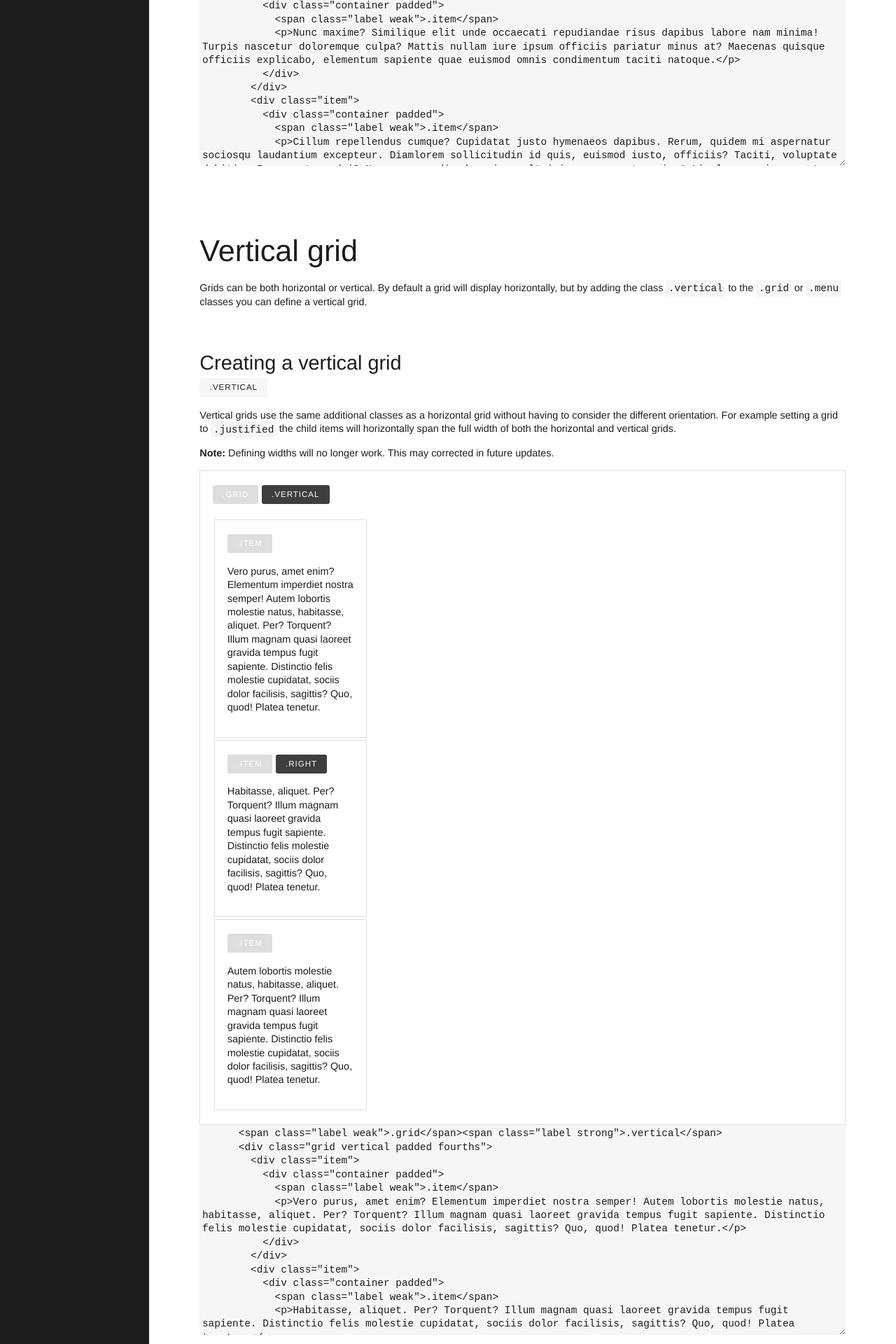
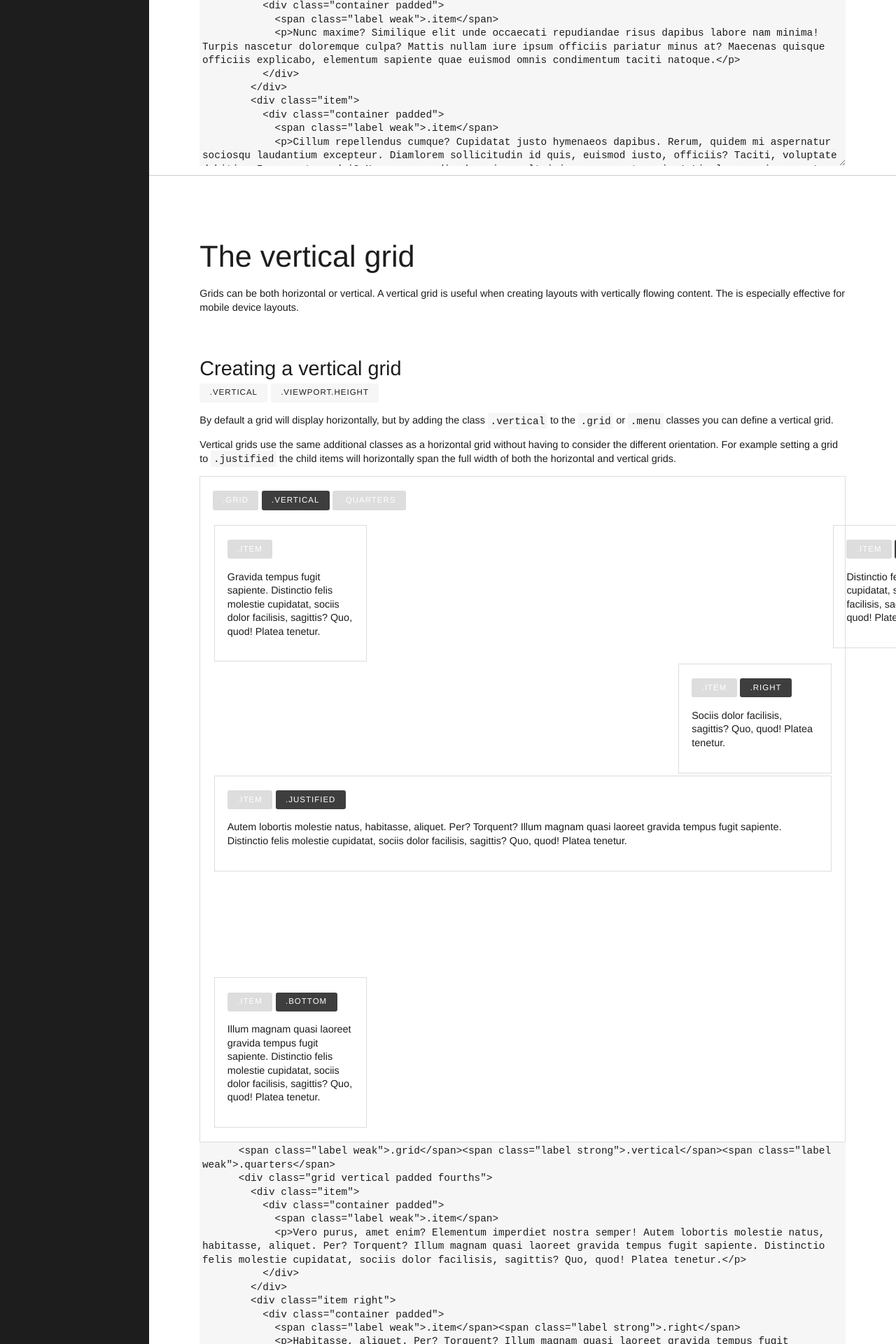
Before and after one commit to CoreyCrowden/semantic-wordpress-framework, a Jekyll site: the page built from docs/components/grid/index.html, in a window 1280 px wide. Shown: the part 3803-5723 px from the top of the page at 70% size. Built offline with Jekyll 4.4.1, drawn with Linux system fonts in a browser that asks for light colours.

Commit message:
Added vertical grid to docs and corrects a vertical grid height issue

```diff
--- a/docs/assets/css/main.css
+++ b/docs/assets/css/main.css
@@ -1010,6 +1010,109 @@ input[type="radio"] ~ label:after {
   border: solid #dddddd 1px;
 }
 
+.one.sixth,
+.grid.sixths > .item,
+.menu.sixths > .item {
+  -moz-flex: 1 1 16.66667%;
+  -ms-flex: 1 1 16.66667%;
+  flex: 1 1 16.66667%;
+  max-width: 16.66667%;
+}
+
+.one.fifth,
+.grid.fifths > .item,
+.menu.fifths > .item {
+  -moz-flex: 1 1 20%;
+  -ms-flex: 1 1 20%;
+  flex: 1 1 20%;
+  max-width: 20%;
+}
+
+.one.quarter,
+.one.fourth,
+.grid.fourths > .item,
+.menu.fourths > .item,
+.grid.quarters > .item,
+.menu.quarters > .item {
+  -moz-flex: 1 1 25%;
+  -ms-flex: 1 1 25%;
+  flex: 1 1 25%;
+  max-width: 25%;
+}
+
+.one.third,
+.two.sixths,
+.grid.thirds > .item,
+.menu.thirds > .item {
+  -moz-flex: 1 1 33.33333%;
+  -ms-flex: 1 1 33.33333%;
+  flex: 1 1 33.33333%;
+  max-width: 33.33333%;
+}
+
+.two.fifths {
+  -moz-flex: 1 1 40%;
+  -ms-flex: 1 1 40%;
+  flex: 1 1 40%;
+  max-width: 40%;
+}
+
+.one.half,
+.two.quarters,
+.two.fourths,
+.three.sixths,
+.grid.halves > .item,
+.menu.halves > .item {
+  -moz-flex: 1 1 50%;
+  -ms-flex: 1 1 50%;
+  flex: 1 1 50%;
+  max-width: 50%;
+}
+
+.three.fifths {
+  -moz-flex: 1 1 60%;
+  -ms-flex: 1 1 60%;
+  flex: 1 1 60%;
+  max-width: 60%;
+}
+
+.two.thirds,
+.four.sixths {
+  -moz-flex: 1 1 66.66667%;
+  -ms-flex: 1 1 66.66667%;
+  flex: 1 1 66.66667%;
+  max-width: 66.66667%;
+}
+
+.three.quarters,
+.three.fourths {
+  -moz-flex: 1 1 75%;
+  -ms-flex: 1 1 75%;
+  flex: 1 1 75%;
+  max-width: 75%;
+}
+
+.four.fifths {
+  -moz-flex: 1 1 80%;
+  -ms-flex: 1 1 80%;
+  flex: 1 1 80%;
+  max-width: 80%;
+}
+
+.five.sixths {
+  -moz-flex: 1 1 83.33333%;
+  -ms-flex: 1 1 83.33333%;
+  flex: 1 1 83.33333%;
+  max-width: 83.33333%;
+}
+
+.full.width {
+  -moz-flex: 1 1 100%;
+  -ms-flex: 1 1 100%;
+  flex: 1 1 100%;
+  max-width: 100%;
+}
+
 .grid,
 .menu {
   display: -moz-flex;
@@ -1035,6 +1138,13 @@ input[type="radio"] ~ label:after {
   flex-direction: column;
 }
 
+.grid.vertical > .item,
+.menu.vertical > .item {
+  -moz-flex: none;
+  -ms-flex: none;
+  flex: none;
+}
+
 .grid.horizontal.reversed:not(.vertical),
 .menu.horizontal.reversed:not(.vertical) {
   -moz-flex-direction: row-reverse;
@@ -1202,6 +1312,7 @@ input[type="radio"] ~ label:after {
   -ms-flex-item-align: stretch;
   -ms-grid-row-align: stretch;
       align-self: stretch;
+  max-width: 100%;
 }
 
 .item.top {
@@ -1248,109 +1359,6 @@ input[type="radio"] ~ label:after {
   order: 2;
 }
 
-.one.sixth,
-.grid.sixths > .item,
-.menu.sixths > .item {
-  -moz-flex: 1 1 16.66667%;
-  -ms-flex: 1 1 16.66667%;
-  flex: 1 1 16.66667%;
-  max-width: 16.66667%;
-}
-
-.one.fifth,
-.grid.fifths > .item,
-.menu.fifths > .item {
-  -moz-flex: 1 1 20%;
-  -ms-flex: 1 1 20%;
-  flex: 1 1 20%;
-  max-width: 20%;
-}
-
-.one.quarter,
-.one.fourth,
-.grid.fourths > .item,
-.menu.fourths > .item,
-.grid.quarters > .item,
-.menu.quarters > .item {
-  -moz-flex: 1 1 25%;
-  -ms-flex: 1 1 25%;
-  flex: 1 1 25%;
-  max-width: 25%;
-}
-
-.one.third,
-.two.sixths,
-.grid.thirds > .item,
-.menu.thirds > .item {
-  -moz-flex: 1 1 33.33333%;
-  -ms-flex: 1 1 33.33333%;
-  flex: 1 1 33.33333%;
-  max-width: 33.33333%;
-}
-
-.two.fifths {
-  -moz-flex: 1 1 40%;
-  -ms-flex: 1 1 40%;
-  flex: 1 1 40%;
-  max-width: 40%;
-}
-
-.one.half,
-.two.quarters,
-.two.fourths,
-.three.sixths,
-.grid.halves > .item,
-.menu.halves > .item {
-  -moz-flex: 1 1 50%;
-  -ms-flex: 1 1 50%;
-  flex: 1 1 50%;
-  max-width: 50%;
-}
-
-.three.fifths {
-  -moz-flex: 1 1 60%;
-  -ms-flex: 1 1 60%;
-  flex: 1 1 60%;
-  max-width: 60%;
-}
-
-.two.thirds,
-.four.sixths {
-  -moz-flex: 1 1 66.66667%;
-  -ms-flex: 1 1 66.66667%;
-  flex: 1 1 66.66667%;
-  max-width: 66.66667%;
-}
-
-.three.quarters,
-.three.fourths {
-  -moz-flex: 1 1 75%;
-  -ms-flex: 1 1 75%;
-  flex: 1 1 75%;
-  max-width: 75%;
-}
-
-.four.fifths {
-  -moz-flex: 1 1 80%;
-  -ms-flex: 1 1 80%;
-  flex: 1 1 80%;
-  max-width: 80%;
-}
-
-.five.sixths {
-  -moz-flex: 1 1 83.33333%;
-  -ms-flex: 1 1 83.33333%;
-  flex: 1 1 83.33333%;
-  max-width: 83.33333%;
-}
-
-.full.width {
-  -moz-flex: 1 1 100%;
-  -ms-flex: 1 1 100%;
-  flex: 1 1 100%;
-  max-width: 100%;
-}
-
 .full.height {
   min-height: 100%;
   height: 100%;
@@ -1359,6 +1367,11 @@ input[type="radio"] ~ label:after {
 .viewport.height {
   min-height: 100vh;
   height: 100vh;
+}
+
+.viewport.height.half {
+  min-height: 50vh;
+  height: 50vh;
 }
 
 @media (max-width: 619px) {
--- a/docs/components/grid/index.html
+++ b/docs/components/grid/index.html
@@ -230,21 +230,59 @@ reference: https://css-tricks.com/snippets/css/a-guide-to-flexbox/
   </section>
 </article>
 
+<hr>
+
 <article>
   <header>
-    <h2>Vertical grid</h2>
-    <p>Grids can be both horizontal or vertical. By default a grid will display horizontally, but by adding the class <code>.vertical</code> to the <code>.grid</code> or <code>.menu</code> classes you can define a vertical grid.</p>
+    <h2>The vertical grid</h2>
+    <p>Grids can be both horizontal or vertical. A vertical grid is useful when creating layouts with vertically flowing content. The is especially effective for mobile device layouts.</p>
   </header>
 
   <!--Creating a vertical grid-->
   <section>
     <h3>Creating a vertical grid</h3>
-    <span class="label">.vertical</span>
+    <span class="label">.vertical</span><span class="label">.viewport.height</span>
+    <p>By default a grid will display horizontally, but by adding the class <code>.vertical</code> to the <code>.grid</code> or <code>.menu</code> classes you can define a vertical grid.</p>
     <p>Vertical grids use the same additional classes as a horizontal grid without having to consider the different orientation. For example setting a grid to <code>.justified</code> the child items will horizontally span the full width of both the horizontal and vertical grids.</p>
-    <p><strong>Note: </strong>Defining widths will no longer work. This may corrected in future updates.</p>
     <!--HTML-->
     <div class="html">
-      <span class="label weak">.grid</span><span class="label strong">.vertical</span>
+      <span class="label weak">.grid</span><span class="label strong">.vertical</span><span class="label weak">.quarters</span>
+      <div class="grid vertical viewport height padded fourths">
+        <div class="item">
+          <div class="container padded">
+            <span class="label weak">.item</span>
+            <p>Gravida tempus fugit sapiente. Distinctio felis molestie cupidatat, sociis dolor facilisis, sagittis? Quo, quod! Platea tenetur.</p>
+          </div>
+        </div>
+        <div class="item right">
+          <div class="container padded">
+            <span class="label weak">.item</span><span class="label strong">.right</span>
+            <p>Sociis dolor facilisis, sagittis? Quo, quod! Platea tenetur.</p>
+          </div>
+        </div>
+        <div class="item justified">
+          <div class="container padded">
+            <span class="label weak">.item</span><span class="label strong">.justified</span>
+            <p>Autem lobortis molestie natus, habitasse, aliquet. Per? Torquent? Illum magnam quasi laoreet gravida tempus fugit sapiente. Distinctio felis molestie cupidatat, sociis dolor facilisis, sagittis? Quo, quod! Platea tenetur.</p>
+          </div>
+        </div>
+        <div class="item bottom">
+          <div class="container padded">
+            <span class="label weak">.item</span><span class="label strong">.bottom</span>
+            <p>Illum magnam quasi laoreet gravida tempus fugit sapiente. Distinctio felis molestie cupidatat, sociis dolor facilisis, sagittis? Quo, quod! Platea tenetur.</p>
+          </div>
+        </div>
+        <div class="item centered">
+          <div class="container padded">
+            <span class="label weak">.item</span><span class="label strong">.centered</span>
+            <p>Distinctio felis molestie cupidatat, sociis dolor facilisis, sagittis? Quo, quod! Platea tenetur.</p>
+          </div>
+        </div>
+      </div>
+    </div>
+    <!--Code Snippet-->
+    <textarea class="code">
+      <span class="label weak">.grid</span><span class="label strong">.vertical</span><span class="label weak">.quarters</span>
       <div class="grid vertical padded fourths">
         <div class="item">
           <div class="container padded">
@@ -258,39 +296,28 @@ reference: https://css-tricks.com/snippets/css/a-guide-to-flexbox/
             <p>Habitasse, aliquet. Per? Torquent? Illum magnam quasi laoreet gravida tempus fugit sapiente. Distinctio felis molestie cupidatat, sociis dolor facilisis, sagittis? Quo, quod! Platea tenetur.</p>
           </div>
         </div>
-        <div class="item">
+        <div class="item justified">
           <div class="container padded">
-            <span class="label weak">.item</span>
+            <span class="label weak">.item</span><span class="label strong">.justified</span>
             <p>Autem lobortis molestie natus, habitasse, aliquet. Per? Torquent? Illum magnam quasi laoreet gravida tempus fugit sapiente. Distinctio felis molestie cupidatat, sociis dolor facilisis, sagittis? Quo, quod! Platea tenetur.</p>
           </div>
         </div>
-      </div>
-    </div>
-    <!--Code Snippet-->
-    <textarea class="code">
-      <span class="label weak">.grid</span><span class="label strong">.vertical</span>
-      <div class="grid vertical padded fourths">
         <div class="item">
           <div class="container padded">
             <span class="label weak">.item</span>
             <p>Vero purus, amet enim? Elementum imperdiet nostra semper! Autem lobortis molestie natus, habitasse, aliquet. Per? Torquent? Illum magnam quasi laoreet gravida tempus fugit sapiente. Distinctio felis molestie cupidatat, sociis dolor facilisis, sagittis? Quo, quod! Platea tenetur.</p>
           </div>
         </div>
-        <div class="item">
+        <div class="item centered">
           <div class="container padded">
-            <span class="label weak">.item</span>
+            <span class="label weak">.item</span><span class="label strong">.centered</span>
             <p>Habitasse, aliquet. Per? Torquent? Illum magnam quasi laoreet gravida tempus fugit sapiente. Distinctio felis molestie cupidatat, sociis dolor facilisis, sagittis? Quo, quod! Platea tenetur.</p>
-          </div>
-        </div>
-        <div class="item">
-          <div class="container padded">
-            <span class="label weak">.item</span>
-            <p>Autem lobortis molestie natus, habitasse, aliquet. Per? Torquent? Illum magnam quasi laoreet gravida tempus fugit sapiente. Distinctio felis molestie cupidatat, sociis dolor facilisis, sagittis? Quo, quod! Platea tenetur.</p>
           </div>
         </div>
       </div>
   </textarea>
   </section>
+
 </article>
 
 
```
Also changed, not shown: definitions/components/_grid.scss (+123 -109 lines), definitions/elements/_type.scss (+82 -39 lines).
